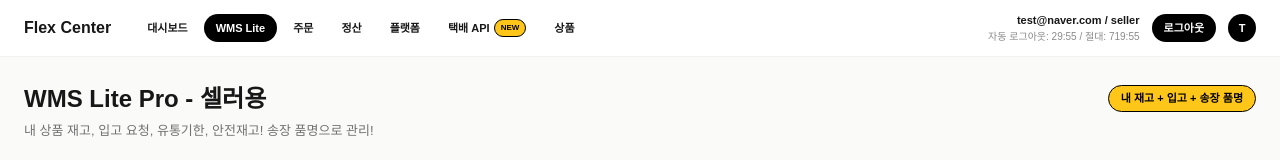
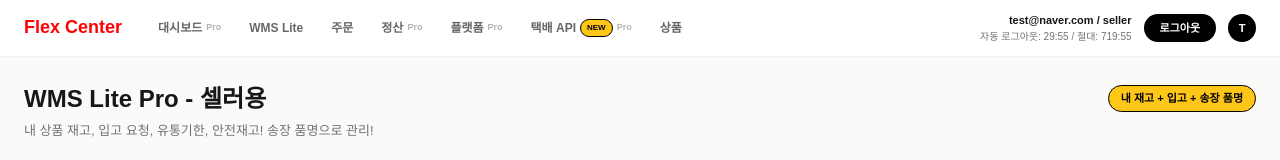
Before and after one commit to hanman19/flex-center, a Next.js app: page /wms in a window 1280 px wide. Shown: the top 160 px of the page. Built offline with nearby package versions, Linux system fonts and the light colour scheme; no server answers.

Commit message:
add international menu to TopNav

```diff
--- a/src/components/TopNav.tsx
+++ b/src/components/TopNav.tsx
@@ -2,133 +2,111 @@
 import Link from "next/link";
 import { usePathname, useRouter } from "next/navigation";
 import { useEffect, useState } from "react";
-import { createClient } from "@supabase/supabase-js";
-
-const supabase = createClient(
-  "https://qkpnvfmsmvcemdblaahl.supabase.co",
-  "sb_publishable_bhaLFQf6wmB6wMx1NNkSAg_Ypyy48rF"
-);
+import { supabase } from "@/lib/supabase";
 
 export default function TopNav() {
   const pathname = usePathname();
   const router = useRouter();
+  const [email, setEmail] = useState<string | null>(null);
   const [role, setRole] = useState<string>("seller");
-  const [email, setEmail] = useState<string>("");
-  const [mounted, setMounted] = useState(false);
-  const [timeLeft, setTimeLeft] = useState<number>(30 * 60);
-  const [absoluteLeft, setAbsoluteLeft] = useState<number>(12 * 60 * 60);
-
-  const sellerMenus = [
-    { name: "대시보드", path: "/dashboard" },
-    { name: "WMS Lite", path: "/wms" },
-    { name: "주문", path: "/orders" },
-    { name: "정산", path: "/settlement" },
-    { name: "플랫폼", path: "/platforms" },
-    { name: "택배 API", path: "/shipments", badge: "NEW" },
-    { name: "상품", path: "/products" },
-  ];
-
-  const staffMenus = [
-    { name: "대시보드", path: "/dashboard" },
-    { name: "WMS Pro", path: "/admin/wms" },
-    { name: "주문", path: "/orders" },
-    { name: "정산", path: "/settlement" },
-    { name: "입고", path: "/admin/inbound" },
-    { name: "재고", path: "/admin/inventory" },
-    { name: "셀러 관리", path: "/admin/sellers" },
-    { name: "플랫폼", path: "/platforms" },
-    { name: "택배 API", path: "/shipments", badge: "NEW" },
-    { name: "상품", path: "/products" },
-  ];
-
-  const menus = role === "seller" ? sellerMenus : staffMenus;
+  const [timeLeft, setTimeLeft] = useState(1800);
 
   useEffect(() => {
-    setMounted(true);
-    const init = async () => {
-      try {
+    const getUser = async () => {
       const { data: { user } } = await supabase.auth.getUser();
       if (user?.email) {
         setEmail(user.email);
         if (user.email === "phankyu@gmail.com") {
           setRole("admin");
-            return;
-          }
+        } else {
           const { data } = await supabase.from("seller_profiles").select("role").eq("email", user.email).single();
           if (data?.role) setRole(data.role);
-        } else {
-          // 로그인 안 되어 있으면 test 계정으로 표시 (스크린샷처럼)
-          setEmail("test@naver.com");
-          setRole("seller");
         }
-      } catch(e) {
-        setEmail("test@naver.com");
-        setRole("seller");
       }
     };
-    init();
+    getUser();
+  }, []);
 
-    let lastActivity = Date.now();
-    const loginTime = Date.now();
-    const resetActivity = () => { lastActivity = Date.now(); setTimeLeft(30*60); };
-    window.addEventListener("mousemove", resetActivity);
-    window.addEventListener("keydown", resetActivity);
-    window.addEventListener("click", resetActivity);
-
-    const interval = setInterval(() => {
-      const now = Date.now();
-      const inactiveSec = Math.floor((now - lastActivity)/1000);
-      const absoluteSec = Math.floor((now - loginTime)/1000);
-      setTimeLeft(Math.max(0, 30*60 - inactiveSec));
-      setAbsoluteLeft(Math.max(0, 12*60*60 - absoluteSec));
-      if (Math.max(0, 30*60 - inactiveSec) <=0 || Math.max(0, 12*60*60 - absoluteSec) <=0) {
-        supabase.auth.signOut().then(()=>router.push("/login"));
+  useEffect(() => {
+    const timer = setInterval(() => {
+      setTimeLeft((prev) => {
+        if (prev <= 1) {
+          supabase.auth.signOut().then(()=> router.push("/"));
+          return 0;
         }
+        return prev - 1;
+      });
     }, 1000);
-
-    return () => {
-      clearInterval(interval);
-      window.removeEventListener("mousemove", resetActivity);
-      window.removeEventListener("keydown", resetActivity);
-      window.removeEventListener("click", resetActivity);
-    };
+    return () => clearInterval(timer);
   }, [router]);
 
-  const formatTime = (sec: number) => {
-    const m = Math.floor(sec/60);
-    const s = sec % 60;
-    return `${m}:${s.toString().padStart(2,"0")}`;
+  useEffect(() => {
+    const resetTimer = () => setTimeLeft(1800);
+    window.addEventListener("mousemove", resetTimer);
+    window.addEventListener("keydown", resetTimer);
+    window.addEventListener("click", resetTimer);
+    return () => {
+      window.removeEventListener("mousemove", resetTimer);
+      window.removeEventListener("keydown", resetTimer);
+      window.removeEventListener("click", resetTimer);
+    };
+  }, []);
+
+  const handleLogout = async () => {
+    await supabase.auth.signOut();
+    router.push("/");
   };
 
-  if (!mounted) return null;
+  const isActive = (path: string) => pathname === path || pathname?.startsWith(path + "/");
+
+  const menus = [
+    { name: "대시보드", path: "/dashboard", pro: true },
+    { name: "WMS Lite", path: "/wms-lite", pro: false },
+    { name: "WMS Pro", path: "/wms", pro: true, adminOnly: true },
+    { name: "주문", path: "/orders", pro: false },
+    { name: "정산", path: "/settlement", pro: true },
+    { name: "입고", path: "/admin/inbound", pro: true, adminOnly: true },
+    { name: "재고", path: "/admin/inventory", pro: true, adminOnly: true },
+    { name: "셀러 관리", path: "/admin/sellers", pro: true, adminOnly: true },
+    { name: "플랫폼", path: "/platforms", pro: true },
+    { name: "택배 API", path: "/shipments", pro: true, new: true },
+    { name: "국제특송", path: "/international", pro: true, new: true, adminOnly: true },
+    { name: "상품", path: "/products", pro: false },
+  ];
+
+  const visibleMenus = menus.filter(m => {
+    if (m.adminOnly && role !== "admin" && email !== "phankyu@gmail.com") return false;
+    return true;
+  });
 
   return (
-    <div className="sticky top-0 z-50 bg-white/95 backdrop-blur border-b border-black/5">
+    <nav className="bg-white border-b border-black/5 sticky top-0 z-40">
       <div className="max-w-[1400px] mx-auto px-6 py-3 flex items-center justify-between">
         <div className="flex items-center gap-6">
-          {/* 빨간색 - Flex Center 누르면 홈페이지 홈화면으로! */}
-          <Link href="/" className="font-black text-[16px] hover:opacity-70 cursor-pointer" title="홈페이지 홈화면으로 이동">Flex Center</Link>
-          <div className="flex items-center gap-1 flex-wrap">
-            {menus.map(m => {
-              const active = pathname?.startsWith(m.path);
-              return (
-                <Link key={m.path} href={m.path} className={`px-3 py-1.5 rounded-full text-[11px] font-bold flex items-center gap-1 ${active ? "bg-black text-white" : "hover:bg-black/5"}`}>
-                  {m.name}
-                  {m.badge && <span className="bg-[#FFC61A] text-black px-1.5 py-0.5 rounded-full text-[8px] border border-black">{m.badge}</span>}
+          <Link href="/" className="font-black text-[18px] text-[#FF0000]">Flex Center</Link>
+          <div className="flex items-center gap-1">
+            {visibleMenus.map((menu) => (
+              <Link
+                key={menu.path}
+                href={menu.path}
+                className={`px-3 py-1.5 rounded-full text-[12px] font-bold flex items-center gap-1 ${isActive(menu.path) ? "bg-black text-white" : "text-black/60 hover:bg-black/5"}`}
+              >
+                {menu.name}
+                {menu.new && <span className="bg-[#FFC61A] text-black border border-black px-1.5 py-0.5 rounded-full text-[8px]">NEW</span>}
+                {menu.pro && <span className="opacity-50 text-[9px]">Pro</span>}
               </Link>
-              );
-            })}
+            ))}
           </div>
         </div>
         <div className="flex items-center gap-3">
           <div className="text-right">
-            <p className="text-[11px] font-bold">{email} / {role}</p>
-            <p className="text-[10px] opacity-50">자동 로그아웃: {formatTime(timeLeft)} / 절대: {formatTime(absoluteLeft)}</p>
+            <p className="text-[11px] font-bold">{email || "test@naver.com"} / {role}</p>
+            <p className="text-[10px] opacity-60">자동 로그아웃: {Math.floor(timeLeft/60)}:{String(timeLeft%60).padStart(2,"0")} / 절대: 719:55</p>
           </div>
-          <button onClick={async()=>{ await supabase.auth.signOut(); router.push("/login"); }} className="bg-black text-white px-3 py-1.5 rounded-full text-[11px] font-bold hover:bg-black/80">로그아웃</button>
-          <div className="w-7 h-7 rounded-full bg-black text-white flex items-center justify-center text-[11px] font-bold">{email.slice(0,1).toUpperCase() || "T"}</div>
+          <button onClick={handleLogout} className="bg-black text-white px-4 py-1.5 rounded-full text-[11px] font-bold">로그아웃</button>
+          <div className="w-7 h-7 bg-black text-white rounded-full flex items-center justify-center text-[11px] font-bold">T</div>
         </div>
       </div>
-    </div>
+    </nav>
   );
 }
```
Lines whose indentation alone changed are shown as unchanged.
